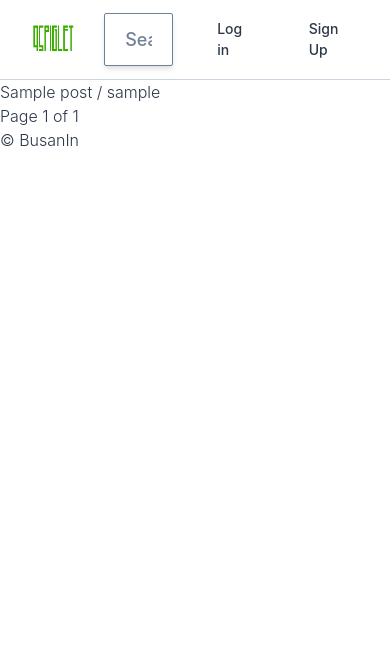
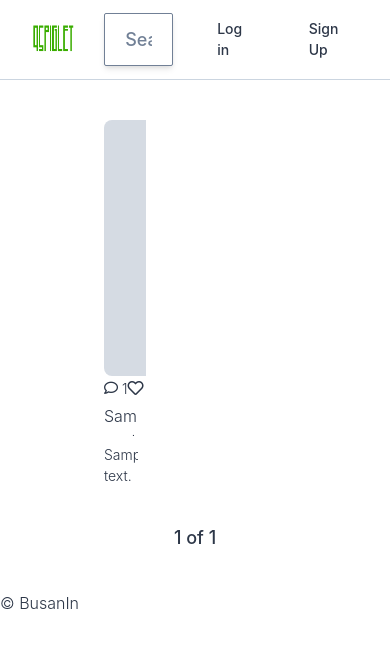
Before and after one commit to hahyeonsook/busanin, a Django app: page / in a window 390 px wide. Shown: the top 648 px of the page. Run offline with Django 3.2, Linux system fonts and the light colour scheme; tables that the repository leaves empty hold one stand-in row (values such as "Sample post"); grey boxes marked "Sample" are stand-in pictures; some libraries are stand-ins or nearby versions.

Commit message:
post frontend update

```diff
--- /dev/null
+++ b/templates/mixins/post_card.html
@@ -0,0 +1,20 @@
+<div class="w-1/4 mb-10 px-2 overflow-hidden">
+    <a href="{% url "posts:detail" post.pk %}">
+        <div class="w-64 h-64 bg-cover bg-center rounded-lg" style="background-image: url({{post.first_photo}});">
+        </div>
+        <div class="flex justify-between">
+            <span class="text-sm flex items-center">
+                <i class="far fa-comment mr-1"></i> {{post.comments.count}}
+            </span>
+            <span>
+                <i class="far fa-heart mr-1"></i>
+            </span>
+        </div>
+        <div class="text-base overflow-hidden h-8 my-1">
+            {{post.name}}
+        </div>
+        <div class="text-sm overflow-hidden h-10 mt-2">
+            {{post.description}}
+        </div>
+    </a>
+</div>
--- a/templates/posts/post_list.html
+++ b/templates/posts/post_list.html
@@ -6,21 +6,22 @@
 
 {% block content %}
 
-
+    <div class="container mx-auto pb-10">
+        <div class="flex flex-wrap mx-24 mt-10">
             {% for post in posts %}
-        <h3>
-            <a href="{% url "posts:detail" post.pk %}">{{post.name}} / {{post.user.username}}</a>
-        </h3>
+                {% include 'mixins/post_card.html' with post=post %}
             {% endfor %}
-
-    <h5>
+        </div>
+        <div class="flex items-center justify-center mx-auto container">
         {% if page_obj.has_previous %}
-        <a href="?page={{page_obj.previous_page_number}}">Previous</a>
+            <a href="?page={{page_obj.previous_page_number}}" class="text-500"><i class="fas fa-chevron-left fa-lg"></i></a>
         {% endif %}
-    Page {{page_obj.number}} of {{page_obj.paginator.num_pages}}
+            <span class="mx-3 font-medium text-lg">
+                {{page_obj.number}} of {{page_obj.paginator.num_pages}}
+            </span>
         {% if page_obj.has_next %}
-        <a href="?page={{page_obj.next_page_number}}">Next</a>
+            <a href="?page={{page_obj.next_page_number}}" class="text-500"><i class="fas fa-chevron-right"></i></a>
         {% endif %}
-    </h5>
-
+        </div>
+    </div>
 {% endblock content %}
```
Also changed, not shown: templates/posts/post_detail.html (+21 -11 lines). Lines whose indentation alone changed are shown as unchanged.
